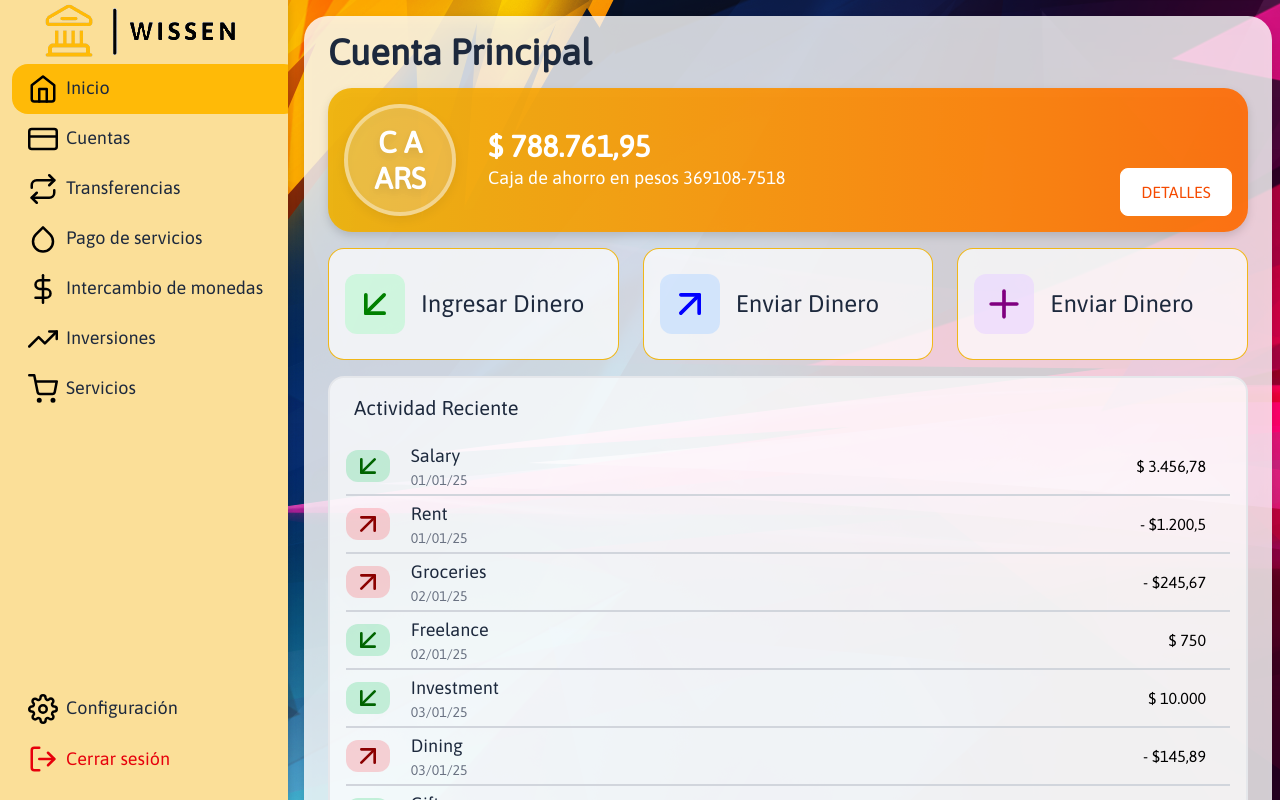
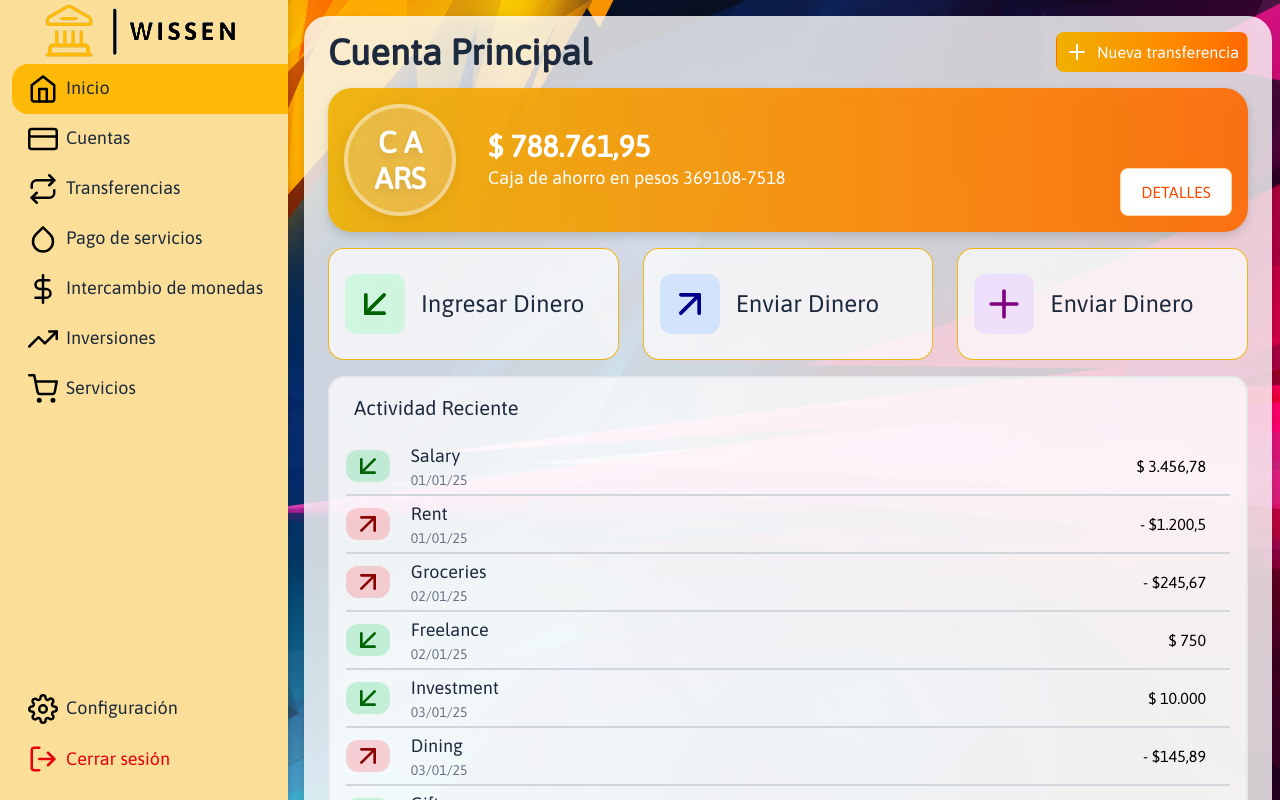
Before and after one commit to IvanHaag/wissen, a React (Vite) app: page / in a window 1280 px wide. Built offline with nearby package versions, Linux system fonts and the light colour scheme.

Commit message:
fix: finished updating the dashboard to the new design

```diff
--- a/src/common/Button/Button.tsx
+++ b/src/common/Button/Button.tsx
@@ -8,18 +8,23 @@ const buttonStyles = cva(
     'flex items-center justify-center relative',
     'outline-none cursor-pointer rounded-lg px-2',
     'text-white border select-none',
-    'min-w-28 h-12'
+    'min-w-28 min-h-10'
   ),
   {
     variants: {
       color: {
-        black: 'bg-slate-800 hover:bg-salte-700 border-slate-800',
+        black: 'bg-slate-800 hover:bg-slate-700 border-slate-800',
         white: 'bg-white text-slate-800 border-slate-200',
         success:
           'bg-green-600 hover:bg-green-500 border-green-600 border-opacity-20',
         danger: 'bg-red-600 hover:bg-red-500 border-red-600 border-opacity-20',
         yellow:
           'bg-primary-500 hover:bg-primary-400 border-primary-500 border-opacity-20',
+        green: 'bg-green-600 hover:bg-green-700 text-white border-green-600',
+        red: 'bg-red-600 hover:bg-red-700 text-white border-red-600',
+        'white-orange': 'bg-white hover:bg-orange-50 text-orange-600 border-orange-200',
+        orange: 'bg-orange-600 hover:bg-orange-700 text-white border-orange-600',
+        gradient: 'bg-gradient-to-r from-yellow-500 to-orange-500 hover:from-yellow-600 hover:to-orange-600 text-white border-transparent',
       },
       disabled: {
         true: 'bg-opacity-80 cursor-not-allowed pointer-events-none',
--- a/src/screens/root/Dashboard.tsx
+++ b/src/screens/root/Dashboard.tsx
@@ -85,9 +85,13 @@ export const Dashboard = () => {
   return (
     <RouteCard>
       <div>
-        <Text size={'4xl'} weight={'bold'}>
-          Cuenta Principal
-        </Text>
+         <div className='flex justify-between items-center'>
+
+          <Text size={'4xl'} weight={'bold'}>
+            Cuenta Principal
+          </Text>
+          <Button color={'gradient'}><Plus color='white' className='mr-2'/>Nueva transferencia</Button>
+          </div>
         <div className="">
           <Card className="bg-gradient-to-r from-yellow-500/90 to-orange-500/90 drop-shadow-lg">
             <div className="flex items-center">
@@ -114,8 +118,8 @@ export const Dashboard = () => {
               </div>
               <Button
                 onClick={() => {}}
-                className="flex self-end mr-4 text-md text-orange-600 border-white borde-4 hover:bg-orange-100"
-                color="white"
+                className="flex self-end mr-4 text-md h-12"
+                color="white-orange"
               >
                 DETALLES
               </Button>
@@ -124,7 +128,7 @@ export const Dashboard = () => {
           <div className="flex pb-4">
             <BigButton className="w-1/3 p-4">
               <div className="p-2 mr-4 bg-green-200/60 rounded-xl">
-                <ArrowDownLeft size={44} color="green" />
+                <ArrowDownLeft size={44} color="darkgreen" />
               </div>
               <Text weight={'medium'} size={'2xl'}>
                 Ingresar Dinero
@@ -132,7 +136,7 @@ export const Dashboard = () => {
             </BigButton>
             <BigButton className="w-1/3 p-4 mx-6">
               <div className="p-2 mr-4 bg-blue-200/60 rounded-xl">
-                <ArrowUpRight size={44} color="blue" />
+                <ArrowUpRight size={44} color="darkblue" />
               </div>
               <Text weight={'medium'} size={'2xl'}>
                 Enviar Dinero
```
